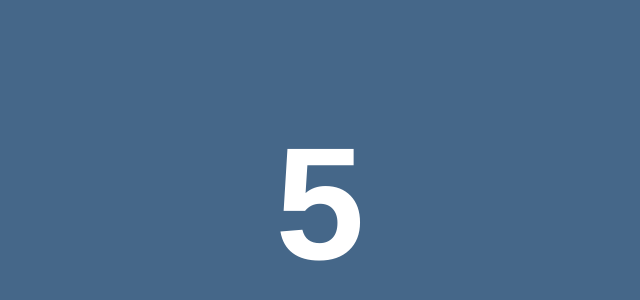
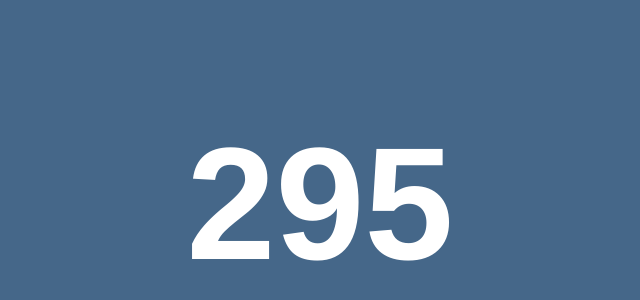
Before and after one commit to stianjensen/changeplac.es, a plain HTML site: page index.html in a window 1280 px wide. Shown: the part 38-338 px from the top of the page, without its empty margins (320-960 px from the left). Drawn offline with Linux system fonts and the light colour scheme.

Commit message:
Set default interval to a more practical value (5 min.)

```diff
--- a/index.html
+++ b/index.html
@@ -14,7 +14,7 @@ function parseURL(url) {
     if (path) {
         return +path[1];
     } else {
-        return 10;
+        return 300;
     }
 }
 
```
